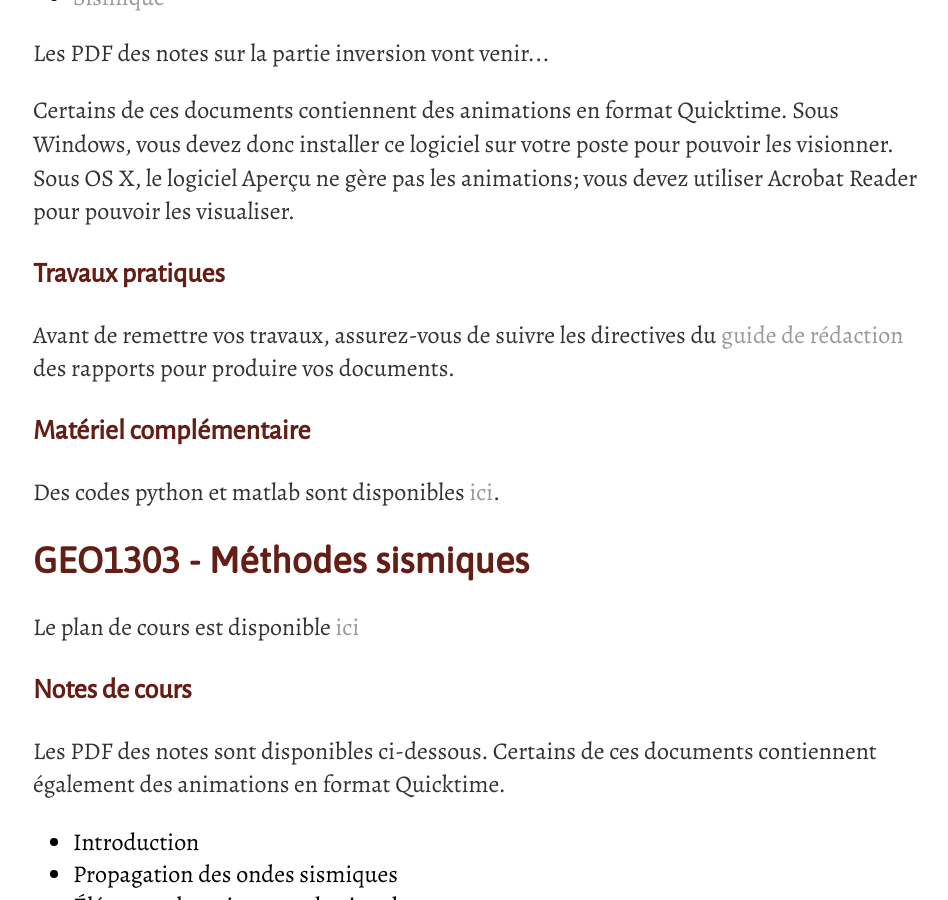
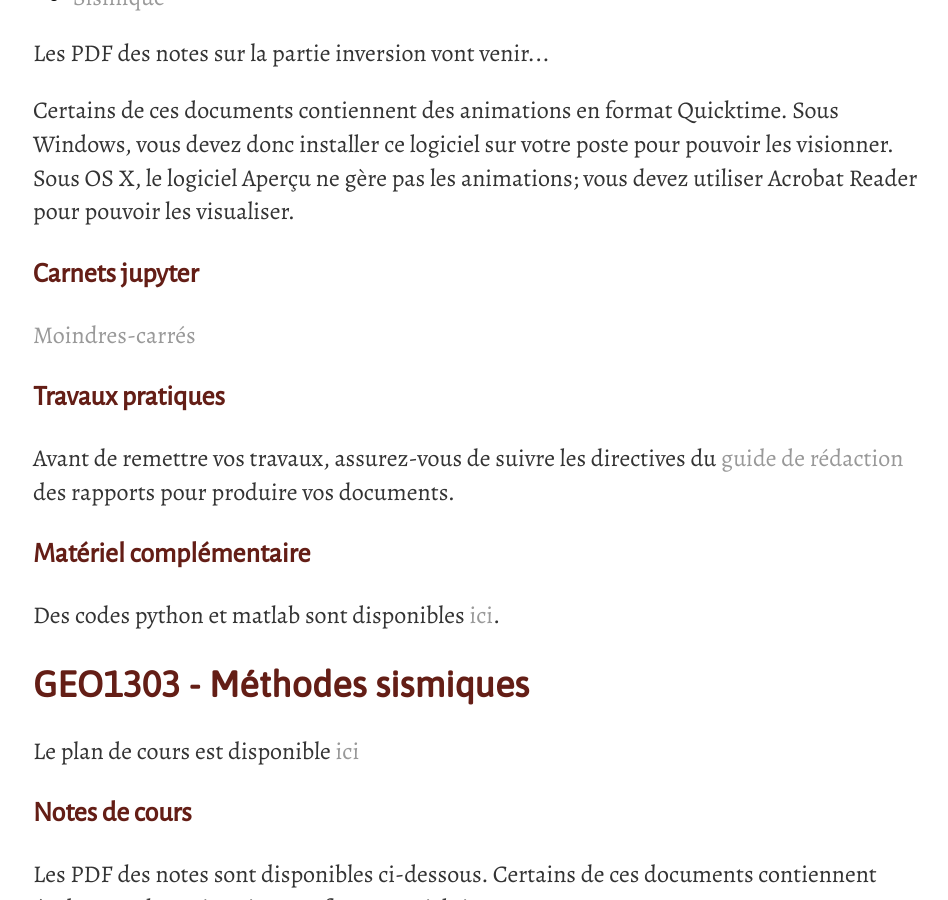
Before and after one commit to bernard-giroux/bernard-giroux.github.io, a Jekyll site: the page built from teaching/index.html, in a window 1280 px wide and 900 px high, scrolled down 527 px. Shown: the whole window, without its empty margins (159-1107 px from the left). Built offline with Jekyll 4.4.1, drawn with Linux system fonts in a browser that asks for light colours.

Commit message:
notebooks added

```diff
--- a/teaching/index.html
+++ b/teaching/index.html
@@ -17,6 +17,8 @@ title: Enseignement
 		</ul>
 		<p>Les PDF des notes sur la partie inversion vont venir...</p>
 		<p>Certains de ces documents contiennent des animations en format Quicktime.  Sous Windows, vous devez donc installer ce logiciel sur votre poste pour pouvoir les visionner.  Sous OS X, le logiciel Aperçu ne gère pas les animations; vous devez utiliser Acrobat Reader pour pouvoir les visualiser.</p>
+		<h3>Carnets jupyter</h3>
+		<p><a href=notebooks/inv_mc.ipynb>Moindres-carrés</a>
 		<h3>Travaux pratiques</h3>
 		<p>Avant de remettre vos travaux, assurez-vous de suivre les directives du <a href=PDFs/guide_rapports.pdf>guide de rédaction</a> des rapports pour produire vos documents.</p>
 		<h3>Matériel complémentaire</h3>
```
Also changed, not shown: 1 other file.
